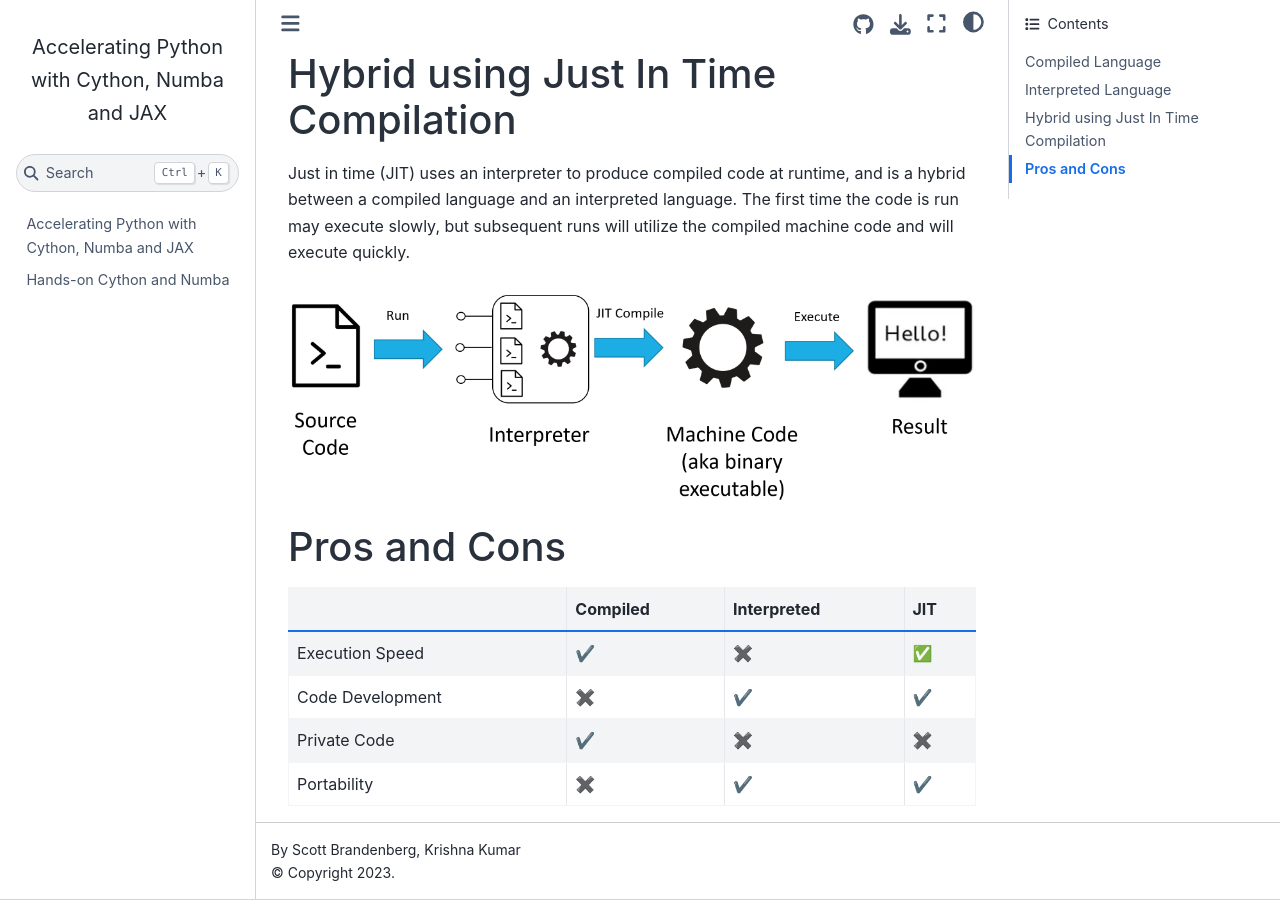
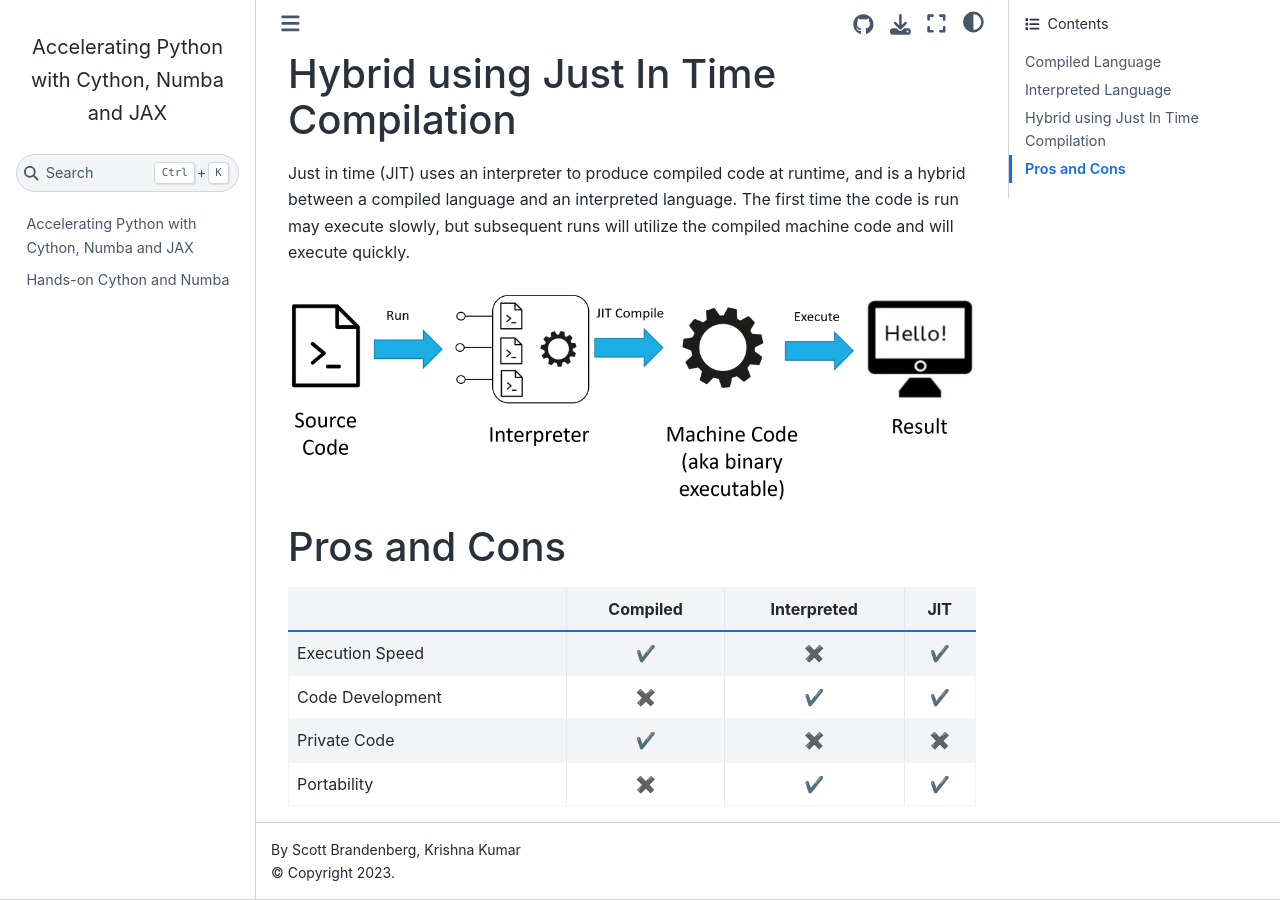
Before and after one commit to kks32-courses/accelerating-python, a Jupyter Book: the page built from background.md, in a window 1280 px wide and 900 px high, scrolled down 938 px. Built offline with Jupyter Book 1.0.4 settings and Sphinx 7.4.7 and the Sphinx Book theme 1.1.4, drawn with Linux system fonts in a browser that asks for light colours.

```diff
--- a/background.md
+++ b/background.md
@@ -19,8 +19,8 @@ Just in time (JIT) uses an interpreter to produce compiled code at runtime, and
 # Pros and Cons
 
 |                  | Compiled | Interpreted | JIT |
-| ---------------- | -------- | ----------- | --- |
-| Execution Speed  | ✔️       | ✖️         | ✅  |
+| ---------------- | :------: | :---------: | :-: |
+| Execution Speed  | ✔️       | ✖️         | ✔️  |
 | Code Development | ✖️       | ✔️         | ✔️  |
 | Private Code     | ✔️       | ✖️         | ✖️  |
 | Portability      | ✖️       | ✔️         | ✔️  |
```
